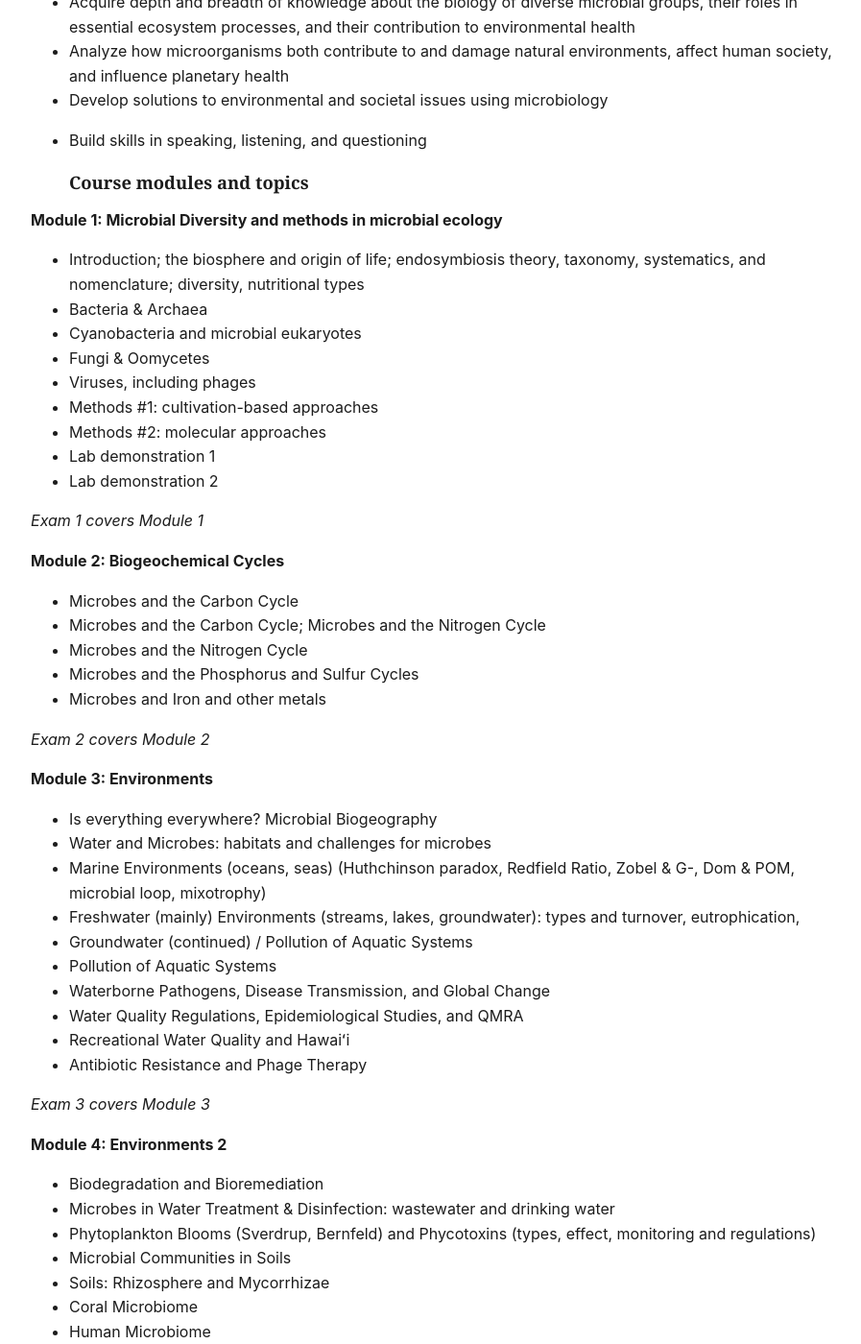
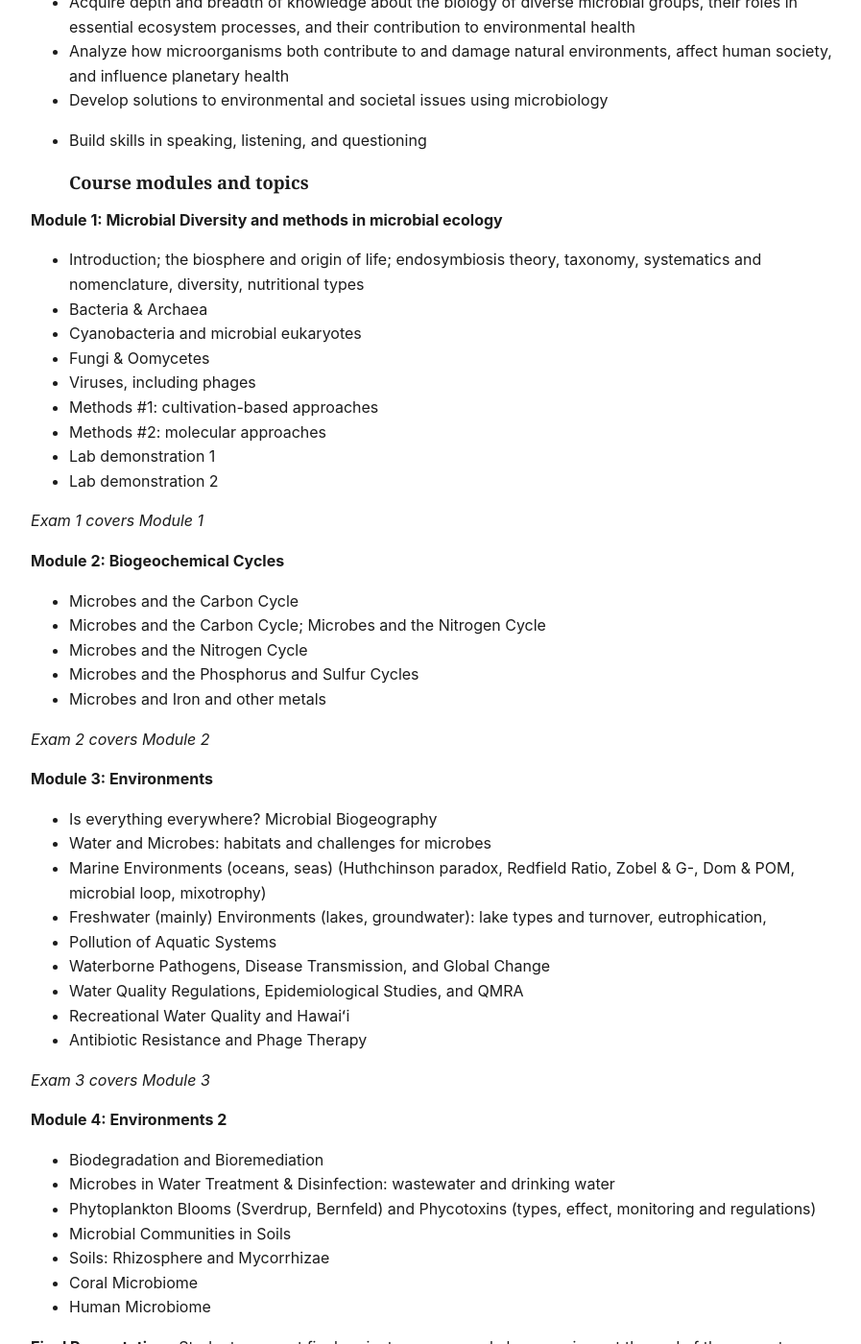
Before and after one commit to MarekKirs/marekkirs.github.io, a Jekyll site: the page built from courses.md, in a window 1280 px wide and 1400 px high, scrolled down 527 px. Shown: the whole window at 96% size, without its empty margins (182-1079 px from the left). Built offline with Jekyll 4.4.1, drawn with Linux system fonts in a browser that asks for light colours.

Commit message:
Update courses.md

```diff
--- a/courses.md
+++ b/courses.md
@@ -32,7 +32,7 @@ presentation. This is in person course, no on line option.
   ### Course modules and topics
 
 **Module 1: Microbial Diversity and methods in microbial ecology**
-- Introduction; the biosphere and origin of life; endosymbiosis theory, taxonomy, systematics, and nomenclature; diversity, nutritional types
+- Introduction; the biosphere and origin of life; endosymbiosis theory, taxonomy, systematics and nomenclature, diversity, nutritional types
 - Bacteria & Archaea
 - Cyanobacteria and microbial eukaryotes
 - Fungi & Oomycetes
@@ -57,8 +57,7 @@ presentation. This is in person course, no on line option.
 - Is everything everywhere? Microbial Biogeography
 - Water and Microbes: habitats and challenges for microbes
 - Marine Environments (oceans, seas) (Huthchinson paradox, Redfield Ratio, Zobel & G-, Dom & POM, microbial loop, mixotrophy)
-- Freshwater (mainly) Environments (streams, lakes, groundwater):  types and turnover, eutrophication,
-- Groundwater (continued) / Pollution of Aquatic Systems
+- Freshwater (mainly) Environments (lakes, groundwater):  lake types and turnover, eutrophication,
 - Pollution of Aquatic Systems
 - Waterborne Pathogens, Disease Transmission, and Global Change
 - Water Quality Regulations, Epidemiological Studies, and QMRA
```
